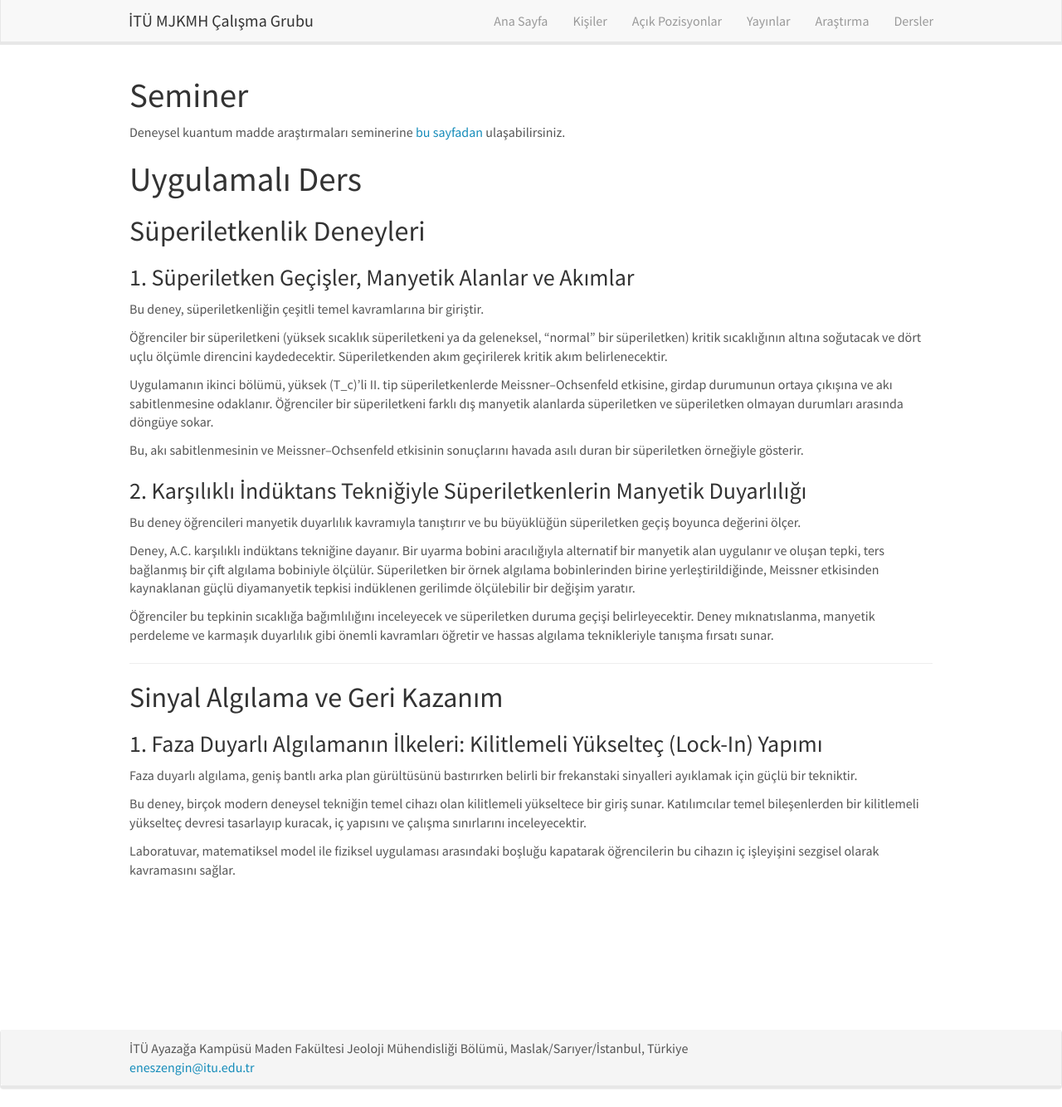
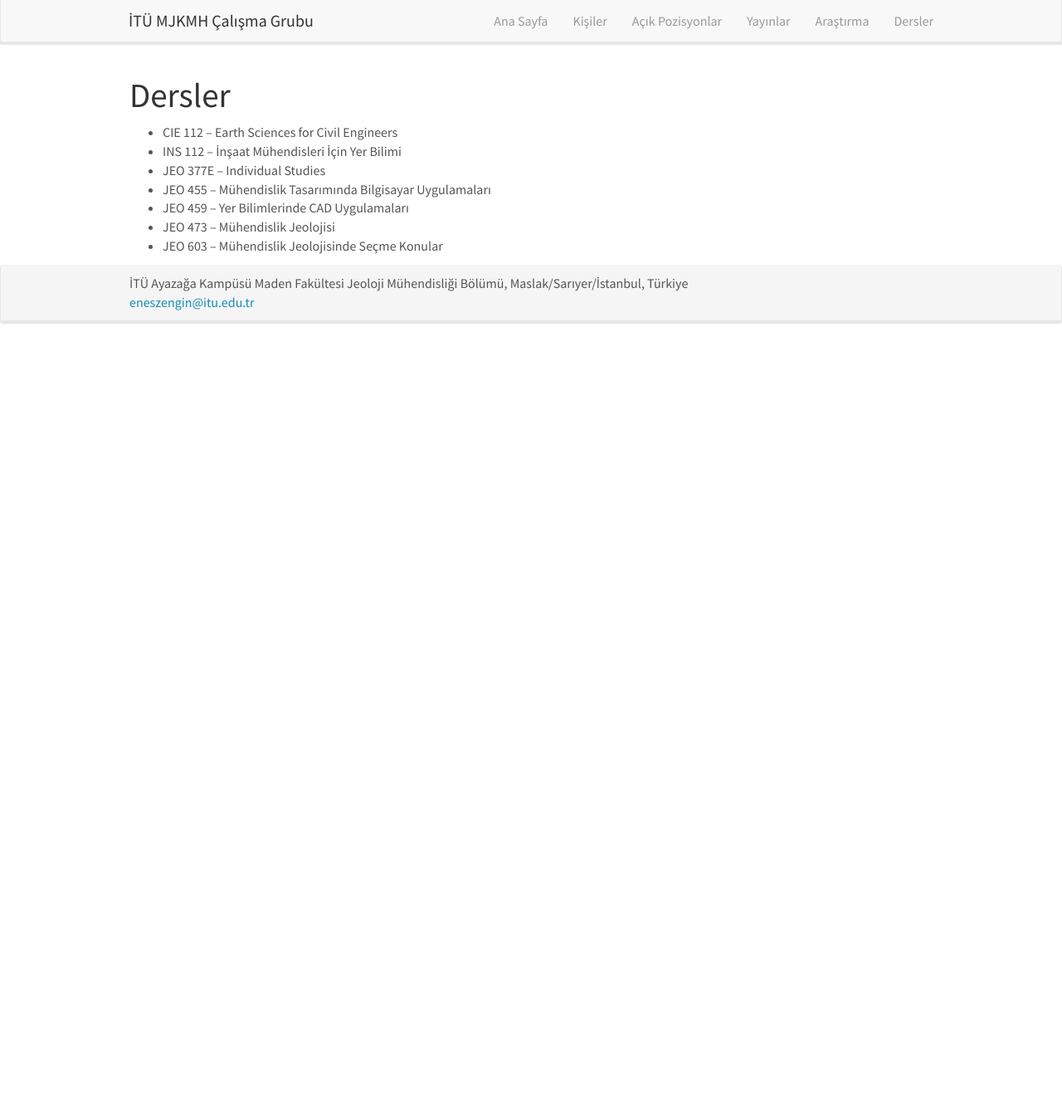
Before and after one commit to eneszengin/mjkmh, a Jekyll site: the page built from _pages/teaching.md, in a window 1280 px wide and 1334 px high. Shown: the whole window at 83% size. Built offline with Jekyll 4.4.1, drawn with Linux system fonts in a browser that asks for light colours; nearby versions of some CDN libraries.

Commit message:
Kişiler: başlık, Dinç Göğüş post doktora (Université de Lorraine), Zengin'de Doktora Sırası Doktora'nın altına; Dersler: ders listesi
Co-Authored-By: Claude Opus 5.5 <noreply@anthropic.com>

```diff
--- a/_pages/teaching.md
+++ b/_pages/teaching.md
@@ -4,43 +4,13 @@ layout: textlay
 sitemap: false
 permalink: /dersler/
 ---
-# Seminer
 
-Deneysel kuantum madde araştırmaları seminerine [bu sayfadan](https://www.allanlab.org/teaching_SEQMR/) ulaşabilirsiniz.
+# Dersler
 
-# Uygulamalı Ders
-
-## Süperiletkenlik Deneyleri
-
-### 1. Süperiletken Geçişler, Manyetik Alanlar ve Akımlar
-
-Bu deney, süperiletkenliğin çeşitli temel kavramlarına bir giriştir.
-
-Öğrenciler bir süperiletkeni (yüksek sıcaklık süperiletkeni ya da geleneksel, "normal" bir süperiletken) kritik sıcaklığının altına soğutacak ve dört uçlu ölçümle direncini kaydedecektir. Süperiletkenden akım geçirilerek kritik akım belirlenecektir.
-
-Uygulamanın ikinci bölümü, yüksek \(T_c\)’li II. tip süperiletkenlerde Meissner–Ochsenfeld etkisine, girdap durumunun ortaya çıkışına ve akı sabitlenmesine odaklanır. Öğrenciler bir süperiletkeni farklı dış manyetik alanlarda süperiletken ve süperiletken olmayan durumları arasında döngüye sokar.
-
-Bu, akı sabitlenmesinin ve Meissner–Ochsenfeld etkisinin sonuçlarını havada asılı duran bir süperiletken örneğiyle gösterir.
-
-
-### 2. Karşılıklı İndüktans Tekniğiyle Süperiletkenlerin Manyetik Duyarlılığı
-
-Bu deney öğrencileri manyetik duyarlılık kavramıyla tanıştırır ve bu büyüklüğün süperiletken geçiş boyunca değerini ölçer.
-
-Deney, A.C. karşılıklı indüktans tekniğine dayanır. Bir uyarma bobini aracılığıyla alternatif bir manyetik alan uygulanır ve oluşan tepki, ters bağlanmış bir çift algılama bobiniyle ölçülür. Süperiletken bir örnek algılama bobinlerinden birine yerleştirildiğinde, Meissner etkisinden kaynaklanan güçlü diyamanyetik tepkisi indüklenen gerilimde ölçülebilir bir değişim yaratır.
-
-Öğrenciler bu tepkinin sıcaklığa bağımlılığını inceleyecek ve süperiletken duruma geçişi belirleyecektir. Deney mıknatıslanma, manyetik perdeleme ve karmaşık duyarlılık gibi önemli kavramları öğretir ve hassas algılama teknikleriyle tanışma fırsatı sunar.
-
----
-## Sinyal Algılama ve Geri Kazanım
-
-### 1. Faza Duyarlı Algılamanın İlkeleri: Kilitlemeli Yükselteç (Lock-In) Yapımı
-
-Faza duyarlı algılama, geniş bantlı arka plan gürültüsünü bastırırken belirli bir frekanstaki sinyalleri ayıklamak için güçlü bir tekniktir.
-
-Bu deney, birçok modern deneysel tekniğin temel cihazı olan kilitlemeli yükseltece bir giriş sunar. Katılımcılar temel bileşenlerden bir kilitlemeli yükselteç devresi tasarlayıp kuracak, iç yapısını ve çalışma sınırlarını inceleyecektir.
-
-Laboratuvar, matematiksel model ile fiziksel uygulaması arasındaki boşluğu kapatarak öğrencilerin bu cihazın iç işleyişini sezgisel olarak kavramasını sağlar.
-
-
-<br><br><br><br><br><br><br>
+- CIE 112 – Earth Sciences for Civil Engineers
+- INS 112 – İnşaat Mühendisleri İçin Yer Bilimi
+- JEO 377E – Individual Studies
+- JEO 455 – Mühendislik Tasarımında Bilgisayar Uygulamaları
+- JEO 459 – Yer Bilimlerinde CAD Uygulamaları
+- JEO 473 – Mühendislik Jeolojisi
+- JEO 603 – Mühendislik Jeolojisinde Seçme Konular
```
Also changed, not shown: _data/team_members.yml (+8 -5 lines), _pages/team.md (+1 -1 lines).
